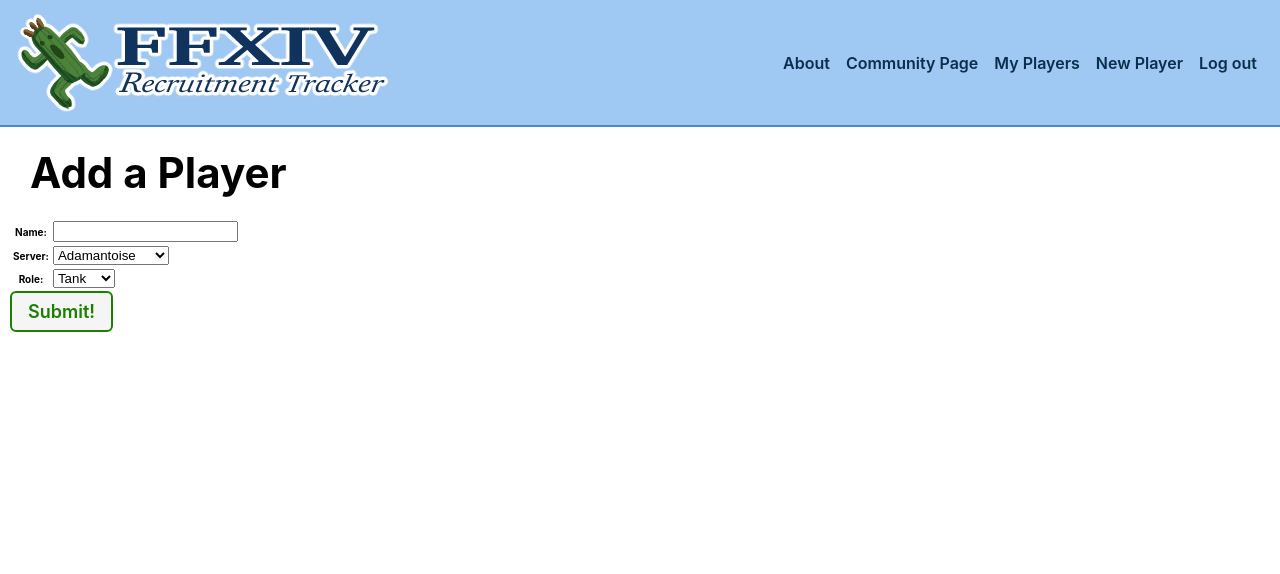
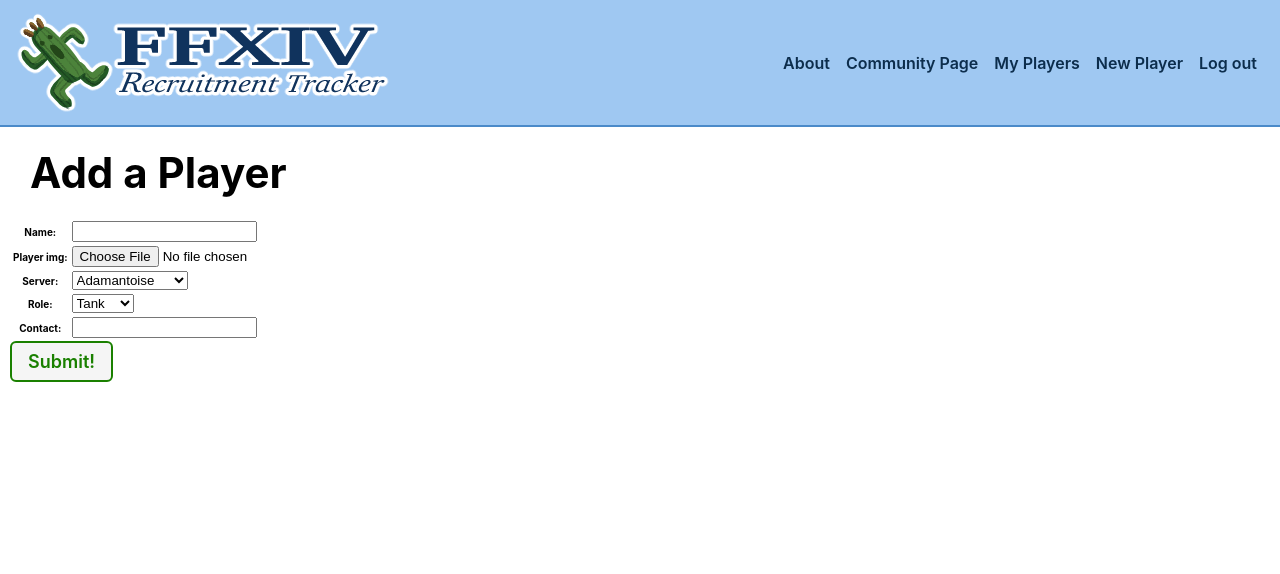
Before and after one commit to kei-the-gae/ffxiv-recruitment-tracker, a Django app: page /players/create/ in a window 1280 px wide. Shown: the top 574 px of the page. Run offline with Django 5.2, Linux system fonts and the light colour scheme; the visitor is signed in with stand-in values (Sample User, id 1).

Commit message:
Add contact information field and image field to model, update form functions and add display of fields to player detail page

```diff
--- a/ffxiv_recruitment_tracker/settings.py
+++ b/ffxiv_recruitment_tracker/settings.py
@@ -124,7 +124,8 @@ LOGIN_REDIRECT_URL = 'home'
 
 LOGOUT_REDIRECT_URL = 'home'
 
-
+MEDIA_URL = '/media/'
+MEDIA_ROOT = BASE_DIR / 'media'
 
 # Default primary key field type
 # https://docs.djangoproject.com/en/5.1/ref/settings/#default-auto-field
--- a/main_app/models.py
+++ b/main_app/models.py
@@ -118,6 +118,7 @@ JOBS = (
 
 class Player(models.Model):
     name = models.CharField(max_length=20)
+    player_img = models.ImageField(blank=True, null=True, upload_to='images/')
     server = models.CharField(
         max_length=2,
         choices=SERVERS,
@@ -129,6 +130,7 @@ class Player(models.Model):
         choices=ROLES,
         default=ROLES[0][0]
     )
+    contact = models.CharField()
 
     def __str__(self):
         return f"{self.name} is a {self.get_role_display()} on {self.get_server_display()}"
--- a/main_app/templates/main_app/player_form.html
+++ b/main_app/templates/main_app/player_form.html
@@ -7,13 +7,13 @@
 
 <div class="page-header">
     {% if player %}
-    <h1>Edit {{ player.name }}</h1>
-  {% else %}
-    <h1>Add a Player</h1>
-  {% endif %}
+        <h1>Edit {{ player.name }}</h1>
+    {% else %}
+        <h1>Add a Player</h1>
+    {% endif %}
 </div>
 
-<form action="" method="post" class="form-container">
+<form action="" method="post" enctype="multipart/form-data" class="form-container">
     {% csrf_token %}
     <table>
         {{ form.as_table }}
--- a/main_app/templates/players/detail.html
+++ b/main_app/templates/players/detail.html
@@ -8,8 +8,10 @@
 <section class="player_container">
     <div class="player_details">
         <h1>{{ player.name }}</h1>
+        <img src="{{ player.player_img.url }}" alt="player uploaded image" />
         <h2>{{ player.user }}'s character on {{player.get_server_display}}</h2>
         <h3>Role: {{player.get_role_display}}</h3>
+        <h3>Contact Information: {{ player.contact }}</h3>
     </div>
 
     <h3>Add a Job</h3>
--- a/main_app/urls.py
+++ b/main_app/urls.py
@@ -1,5 +1,7 @@
 from django.urls import path
 from . import views
+from django.conf import settings
+from django.conf.urls.static import static
 
 urlpatterns = [
     path('', views.Home.as_view(), name='home'),
@@ -14,3 +16,6 @@ urlpatterns = [
     path('players/<int:player_id>/add-job/', views.add_job, name='add_job'),
     path('jobs/<int:pk>/update/', views.JobUpdate.as_view(), name='job_update'),
 ]
+
+if settings.DEBUG:
+    urlpatterns += static(settings.MEDIA_URL, document_root=settings.MEDIA_ROOT)
--- a/main_app/views.py
+++ b/main_app/views.py
@@ -74,7 +74,7 @@ class JobUpdate(LoginRequiredMixin, UpdateView):
 
 class PlayerCreate(LoginRequiredMixin, CreateView):
     model = Player
-    fields = ['name', 'server', 'role']
+    fields = ['name', 'player_img', 'server', 'role', 'contact']
     success_url = '/my_players/'
     def form_valid(self, form):
         form.instance.user = self.request.user
@@ -82,7 +82,7 @@ class PlayerCreate(LoginRequiredMixin, CreateView):
 
 class PlayerUpdate(LoginRequiredMixin, UpdateView):
     model = Player
-    fields = ['name', 'server','role']
+    fields = ['name', 'player_img', 'server','role', 'contact']
 
 class PlayerDelete(LoginRequiredMixin, DeleteView):
     model = Player
```
Also changed, not shown: main_app/migrations/0002_player_contact.py (added), main_app/migrations/0003_player_player_img.py (added), main_app/migrations/0004_alter_player_player_img.py (added), media/images/ffxiv_07102024_004325_047.png (added).
